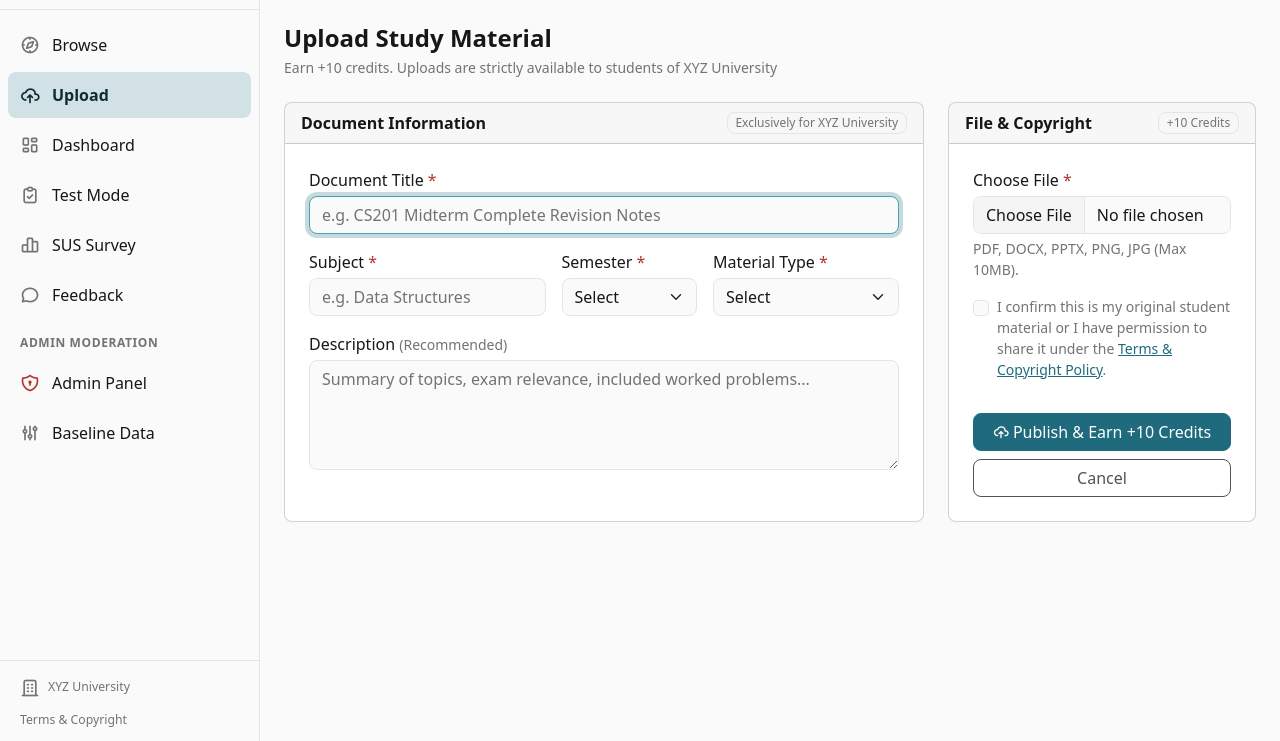
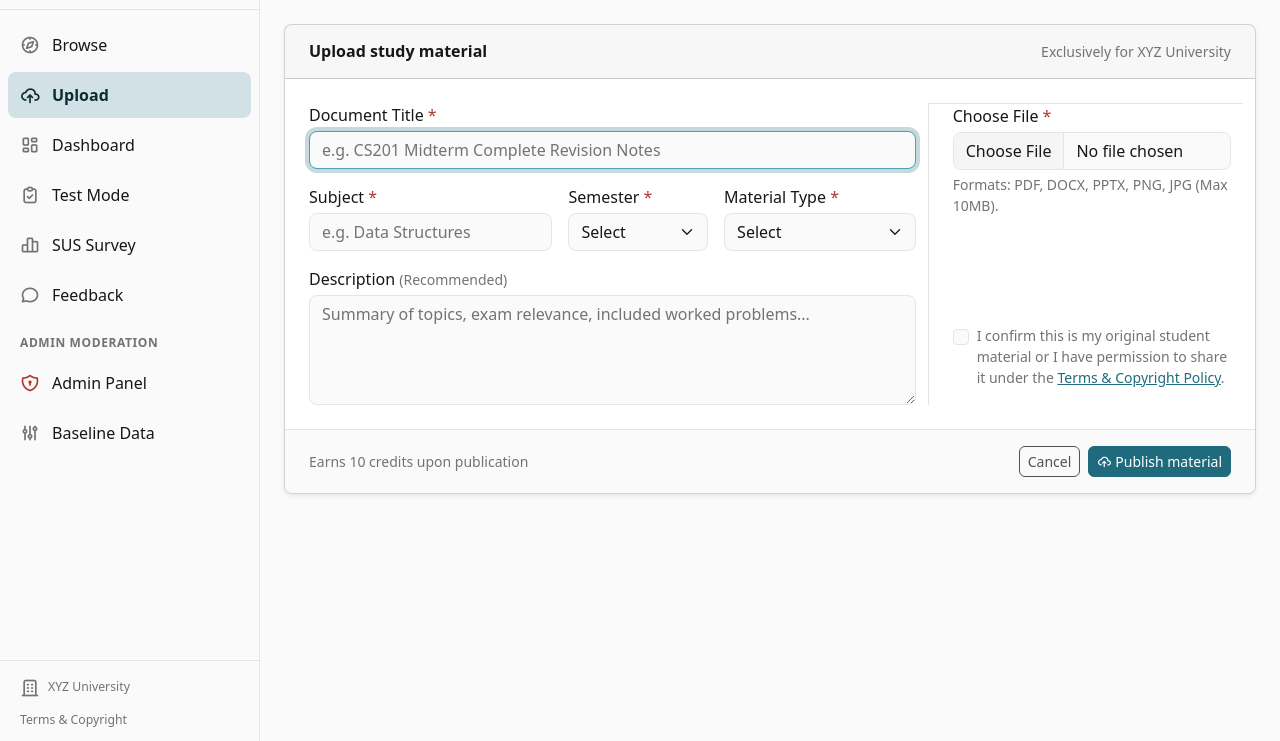
Before and after one commit to TheRealSamkit/eduspace, a Flask app: page /upload in a window 1280 px wide. Shown: the part 59-800 px from the top of the page. Run offline with Flask 3, Linux system fonts and the light colour scheme; the visitor is signed in with stand-in values (Sample User, id 1); data comes from the database, SQL or seed files in the repository; tables that the repository leaves empty hold one stand-in row (values such as "Sample post"); some libraries are stand-ins or nearby versions.

Commit message:
Phase 3: redesign upload page into single card two-column layout

```diff
--- a/static/css/custom.css
+++ b/static/css/custom.css
@@ -19,6 +19,13 @@
 
 .toast-container .toast {
     pointer-events: auto;
+}
+
+/* Responsive borders for multi-column cards */
+@media (min-width: 992px) {
+    .border-lg-start {
+        border-left: var(--bs-border-width) var(--bs-border-style) var(--bs-border-color) !important;
+    }
 }
 
 /* Sidebar and Desktop App Layout */
--- a/templates/upload.html
+++ b/templates/upload.html
@@ -1,29 +1,25 @@
 {% extends "base.html" %}
-{% import "_components.html" as ui %}
 
 {% block title %}Upload Study Material - StudyExchange{% endblock %}
 {% block topbar_title %}Upload Material{% endblock %}
 
 {% block content %}
 <div class="container-fluid p-0">
-    {{ ui.page_header(
-    title="Upload Study Material",
-    subtitle="Earn +" + config.UPLOAD_REWARD|string + " credits. Uploads are strictly available to students of " + current_user.university_name
-    ) }}
-
     <form action="{{ url_for('upload.upload_file') }}" method="POST" enctype="multipart/form-data"
         class="needs-validation" novalidate>
         <input type="hidden" name="csrf_token" value="{{ csrf_token() }}">
 
-        <div class="row g-3 g-lg-4 align-items-stretch">
-            <!-- Left Card: Metadata (col-lg-8) -->
-            <div class="col-lg-8">
-                <div class="card h-100">
-                    <div class="card-header py-2 px-3 d-flex justify-content-between align-items-center">
-                        <span class="fw-semibold text-body">Document Information</span>
-                        <span class="badge border text-body-secondary fw-normal">Exclusively for {{ current_user.university_name }}</span>
-                    </div>
-                    <div class="card-body p-3 p-md-4">
+        <!-- Single Card: Two-Column Upload Layout -->
+        <div class="card shadow-sm">
+            <div class="card-header py-3 px-3 px-md-4 d-flex justify-content-between align-items-center flex-wrap gap-2">
+                <h1 class="h6 fw-semibold text-body mb-0">Upload study material</h1>
+                <span class="text-body-secondary small">Exclusively for {{ current_user.university_name }}</span>
+            </div>
+
+            <div class="card-body p-3 p-md-4">
+                <div class="row g-3 g-lg-4">
+                    <!-- Left Column: Metadata (col-lg-8) -->
+                    <div class="col-lg-8">
                         <!-- Title (Full Row) -->
                         <div class="mb-3">
                             <label for="title" class="form-label fw-medium text-body mb-1">
@@ -34,7 +30,7 @@
                             <div class="invalid-feedback">Please enter a clear document title.</div>
                         </div>
 
-                        <!-- Subject, Semester, Material Type on One Row (3 cols) -->
+                        <!-- Subject, Semester, Material Type on One Row -->
                         <div class="row g-2 g-md-3 mb-3">
                             <div class="col-md-5">
                                 <label for="subject" class="form-label fw-medium text-body mb-1">
@@ -82,17 +78,9 @@
                                 placeholder="Summary of topics, exam relevance, included worked problems..."></textarea>
                         </div>
                     </div>
-                </div>
-            </div>
 
-            <!-- Right Card: File Upload & Actions (col-lg-4) -->
-            <div class="col-lg-4">
-                <div class="card h-100">
-                    <div class="card-header py-2 px-3 d-flex justify-content-between align-items-center">
-                        <span class="fw-semibold text-body">File & Copyright</span>
-                        <span class="badge border text-body-secondary fw-normal">+{{ config.UPLOAD_REWARD }} Credits</span>
-                    </div>
-                    <div class="card-body p-3 p-md-4 d-flex flex-column">
+                    <!-- Right Column: File & Copyright with Divider (col-lg-4) -->
+                    <div class="col-lg-4 border-lg-start ps-lg-4 d-flex flex-column justify-content-between pt-3 pt-lg-0 border-top border-lg-top-0">
                         <!-- File Input -->
                         <div class="mb-3">
                             <label for="file" class="form-label fw-medium text-body mb-1">
@@ -101,13 +89,13 @@
                             <input class="form-control" type="file" id="file" name="file"
                                 accept=".pdf,.docx,.pptx,.png,.jpg" required>
                             <div class="form-text small text-body-secondary mt-1">
-                                PDF, DOCX, PPTX, PNG, JPG (Max {{ config.MAX_FILE_MB }}MB).
+                                Formats: PDF, DOCX, PPTX, PNG, JPG (Max {{ config.MAX_FILE_MB }}MB).
                             </div>
                             <div class="invalid-feedback">Please select an academic document.</div>
                         </div>
 
                         <!-- Copyright Checkbox -->
-                        <div class="mb-4 form-check">
+                        <div class="mb-3 form-check">
                             <input class="form-check-input" type="checkbox" id="confirm_copyright"
                                 name="confirm_copyright" required>
                             <label class="form-check-label small text-body-secondary" for="confirm_copyright">
@@ -115,17 +103,22 @@
                             </label>
                             <div class="invalid-feedback">You must confirm ownership before uploading.</div>
                         </div>
+                    </div>
+                </div>
+            </div>
 
-                        <!-- Actions: Single Primary Button, Cancel as Outline Secondary -->
-                        <div class="mt-auto d-flex flex-column gap-2 pt-2">
-                            <button type="submit" class="btn btn-primary w-100">
-                                <i class="ti ti-cloud-upload me-1" aria-hidden="true"></i>Publish & Earn +{{ config.UPLOAD_REWARD }} Credits
-                            </button>
-                            <a href="{{ url_for('library.browse') }}" class="btn btn-outline-secondary w-100">
-                                Cancel
-                            </a>
-                        </div>
-                    </div>
+            <!-- Card Footer: Actions and subtle credit note -->
+            <div class="card-footer py-3 px-3 px-md-4 bg-body border-top d-flex justify-content-between align-items-center flex-wrap gap-2">
+                <span class="text-body-secondary small">
+                    Earns {{ config.UPLOAD_REWARD }} credits upon publication
+                </span>
+                <div class="d-flex align-items-center gap-2">
+                    <a href="{{ url_for('library.browse') }}" class="btn btn-outline-secondary btn-sm">
+                        Cancel
+                    </a>
+                    <button type="submit" class="btn btn-primary btn-sm">
+                        <i class="ti ti-cloud-upload me-1" aria-hidden="true"></i>Publish material
+                    </button>
                 </div>
             </div>
         </div>
```
Also changed, not shown: 4 other files.
